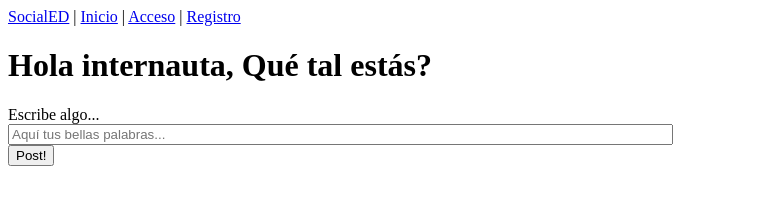
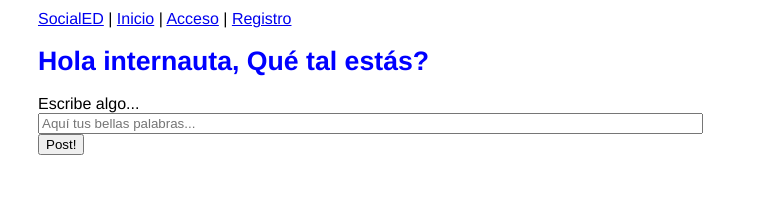
Before and after one commit to odiVicente/SocialED, a plain HTML site: page static/home.html in a window 1280 px wide. Shown: the whole page, without its empty margins (0-758 px from the left). Drawn offline with Linux system fonts and the light colour scheme; files that its build step writes are made by us from their sources.

Commit message:
incorporar estilos css

```diff
--- /dev/null
+++ b/static/css/socialed-style.css
@@ -0,0 +1,46 @@
+/*socialed-style.css */
+/* Own stylesheet for SocialED */
+
+#container {
+  font-family: Helvetica, Geneva, Arial, sans-serif;
+  padding-left: 20px;
+  background-color: #FFFFFF; /* beige */
+  font-color: #2A2929; /* dark grey */
+  margin: 10px;
+}
+
+a:href{
+ color:black;
+
+ }
+
+a:hover {
+  color:green;
+}
+
+h1 {
+   color:blue;
+   font-size:20pt;
+
+
+}
+form {
+
+
+
+
+
+}
+label {
+
+
+
+
+
+}
+.inputs {
+
+
+
+
+}
--- a/static/home.html
+++ b/static/home.html
@@ -2,6 +2,7 @@
 <html lang="es">
 <head>
     <meta charset="utf-8"/>
+    <link href="static/css/socialed-style.css" rel="stylesheet" type="text/css" />
     <title>Inicio - SocialED</title>
 </head>
 <body>
```
Also changed, not shown: static/index.html (+1 -0 lines), static/login.html (+1 -0 lines), static/signup.html (+1 -0 lines).
